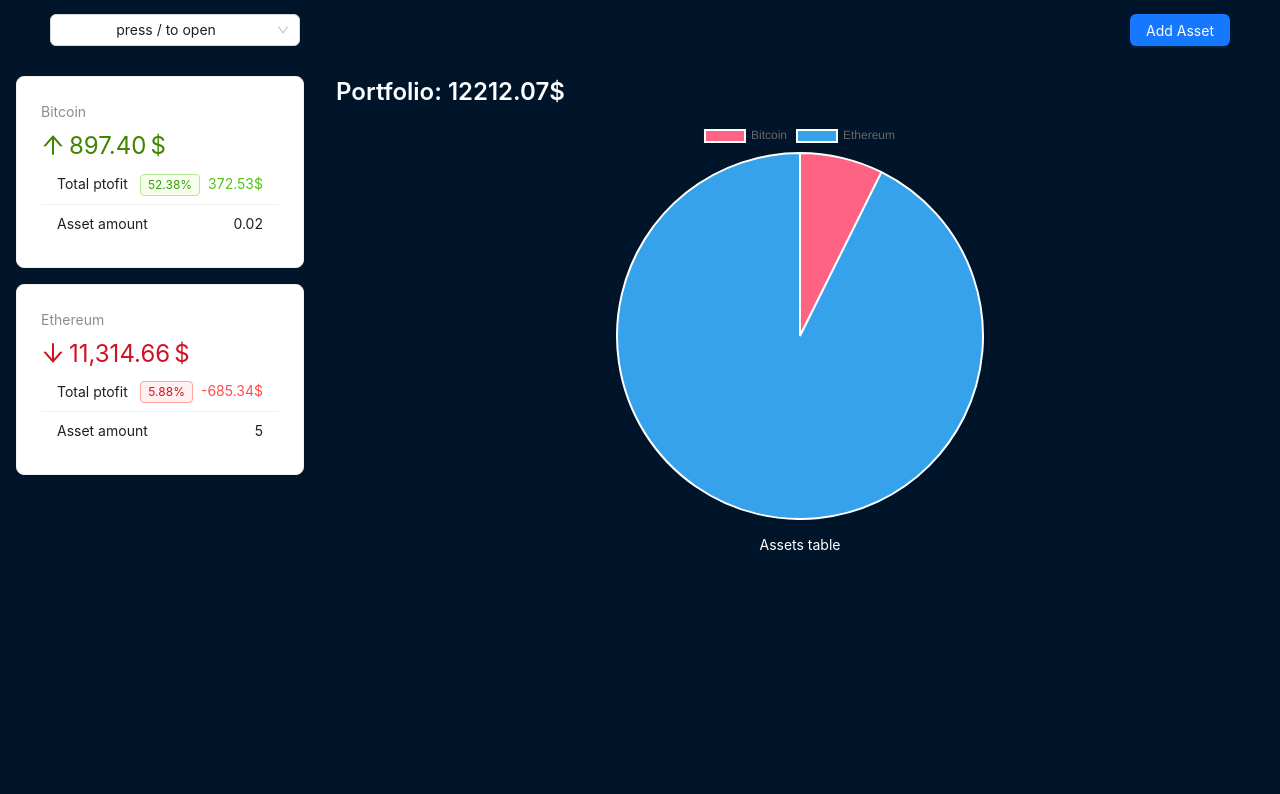
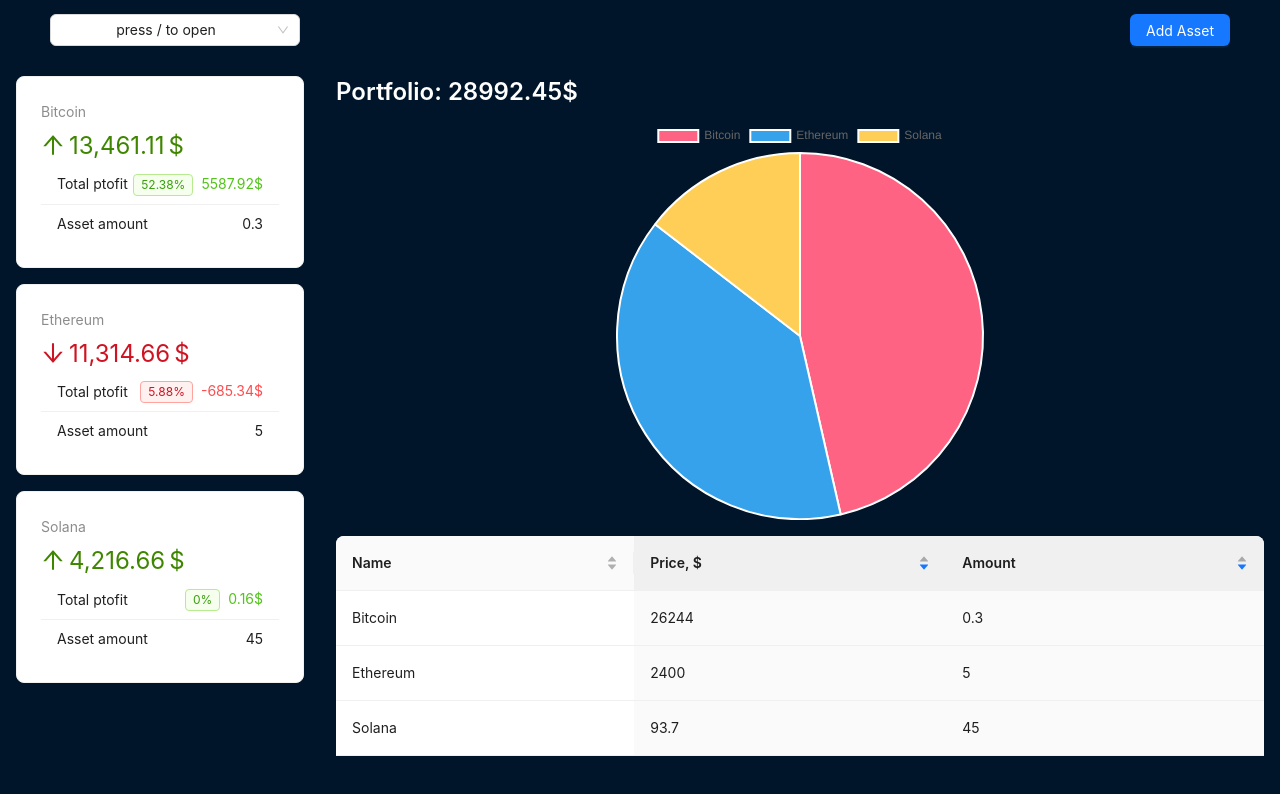
Before and after one commit to Dzhaman-Nazarii/react-crypto-app, a React (Vite) app: page / in a window 1280 px wide. Shown: the top 794 px of the page. Built offline with nearby package versions, Linux system fonts and the light colour scheme.

Commit message:
add AssetsTable

```diff
--- a/src/api.js
+++ b/src/api.js
@@ -4,7 +4,7 @@
 	return new Promise(resolve => {
 		setTimeout(() => {
 			resolve(cryptoData)
-		}, 1)
+		}, 500)
 	})
 }
 
@@ -12,6 +12,6 @@
 	return new Promise(resolve => {
 		setTimeout(() => {
 			resolve(cryptoAssets)
-		}, 1)
+		}, 500)
 	})
 }
--- a/src/components/AssetsTable.jsx
+++ b/src/components/AssetsTable.jsx
@@ -1,5 +1,42 @@
+import { Table } from "antd";
+import { useState } from "react";
+import { useCrypto } from "../context/cryptoContext";
+
+const columns = [
+	{
+		title: "Name",
+		dataIndex: "name",
+		sorter: (a, b) => a.name.length - b.name.length,
+	},
+	{
+		title: "Price, $",
+		dataIndex: "price",
+		defaultSortOrder: "descend",
+		sorter: (a, b) => a.price - b.price,
+	},
+	{
+		title: "Amount",
+		dataIndex: "amount",
+		defaultSortOrder: "descend",
+		sorter: (a, b) => a.amount - b.amount,
+	},
+];
+
 export default function AssetsTable() {
+	const { assets } = useCrypto();
+
+	const data = assets.map((asset) => ({
+		key: asset.id,
+		name: asset.name,
+		price: asset.price,
+		amount: asset.amount
+	}))
+
 	return (
-		<div>Assets table</div>
-	)
+		<Table
+			pagination={false}
+			columns={columns}
+			dataSource={data}
+		/>
+	);
 }
--- a/src/data.js
+++ b/src/data.js
@@ -612,7 +612,7 @@
 export const cryptoAssets = [
 	{
 		id: "bitcoin",
-		amount: 0.02,
+		amount: 0.3,
 		price: 26244,
 		date: new Date(),
 	},
@@ -621,5 +621,11 @@
 		amount: 5,
 		price: 2400,
 		date: new Date(),
+	},
+	{
+		id: "solana",
+		amount: 45,
+		price: 93.70,
+		date: new Date(),
 	}
 ];
```
